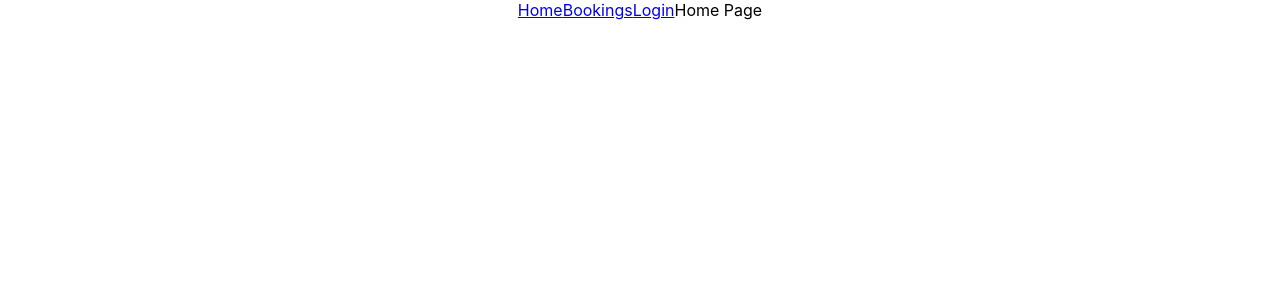
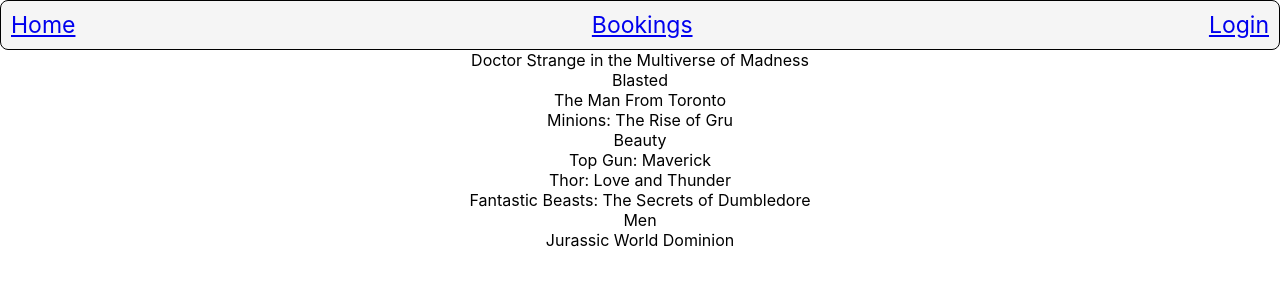
Before and after one commit to OfficialSiddharthBisht/final-eval-react, a React (Create React App) app: page / in a window 1280 px wide. Shown: the top 300 px of the page. Built offline with nearby package versions, Linux system fonts and the light colour scheme; data requests are answered from the project's data file.

Commit message:
homepage except image

```diff
--- a/package.json
+++ b/package.json
@@ -10,6 +10,7 @@
     "react-dom": "^18.2.0",
     "react-router-dom": "^6.3.0",
     "react-scripts": "5.0.1",
+    "styled-components": "^5.3.5",
     "web-vitals": "^2.1.4"
   },
   "scripts": {
--- a/src/App.css
+++ b/src/App.css
@@ -1,10 +1,5 @@
 .App {
   text-align: center;
-}
-
-.App-logo {
-  height: 40vmin;
-  pointer-events: none;
 }
 
 @media (prefers-reduced-motion: no-preference) {
@@ -16,8 +11,6 @@
 .App-header {
   background-color: #282c34;
   min-height: 100vh;
-  display: flex;
-  flex-direction: column;
   align-items: center;
   justify-content: center;
   font-size: calc(10px + 2vmin);
--- a/src/components/bookings.jsx
+++ b/src/components/bookings.jsx
@@ -1,4 +1,5 @@
 import React from "react";
+import styled from 'styled-components'
 
 function Bookings(){
     return(
--- a/src/components/home.jsx
+++ b/src/components/home.jsx
@@ -1,24 +1,40 @@
 import React from "react";
-
+import styled from 'styled-components'
 function Home(){
-    React.useInsertionEffect(()=>{
+const [movie , setMovie] = React.useState([]);
+    React.useEffect(()=>{
         fetch("http://localhost:8080/movies")
         .then((response)=>{
             return response.json();
         })
         .then((response)=>{
-            console.log(response);
+            setMovie(response);
         })
         .catch((error)=>{
             console.log(error);
         })
     },[])
+    console.log(movie);
     return(
-        <>
-            Home Page
-        </>
+        <Container>
+             {
+                movie?.map((product)=>
+                (
+                    <div key ={product.id}>
+                    <>{product.title}</>
+                    <>{product.image}</>
+                    {/* <><Link to={`/products/${product.id}`}>More Details</Link></> */}
+                    </div>
+
+                ))
+            }
+        </Container>
     )
 }
 
 
 export default Home;
+let Container = styled.div`
+    display : grid;
+    grid-template-column: repeat(3,1fr);
+`
--- a/src/components/login.jsx
+++ b/src/components/login.jsx
@@ -1,4 +1,5 @@
 import React from "react";
+import styled from 'styled-components'
 
 function Login(){
     return(
--- a/src/components/navbar.jsx
+++ b/src/components/navbar.jsx
@@ -1,16 +1,27 @@
 import React from "react";
 import {Link} from 'react-router-dom';
-
+import styled from 'styled-components'
 function Navbar(){
     return(
-        <>
+        <Nav>
             <Link to = "/">Home</Link>
             <Link to = "/bookings">Bookings</Link>
             <Link to = "/login">Login</Link>
 
-        </>
+        </Nav>
     )
 }
+export default Navbar;
 
-
-export default Navbar;
+const Nav = styled.div`
+        display:flex;
+        flex-direction : row;
+        justify-content : space-between;
+        padding : 10px;
+        font-size : 23px;
+        border : 1px solid black;
+        background-color : whitesmoke;
+        border-radius: 8px;
+        font-style : none;
+        color : black;
+`
```
Also changed, not shown: 1 other file (tests, documents, lock files or other folders).
